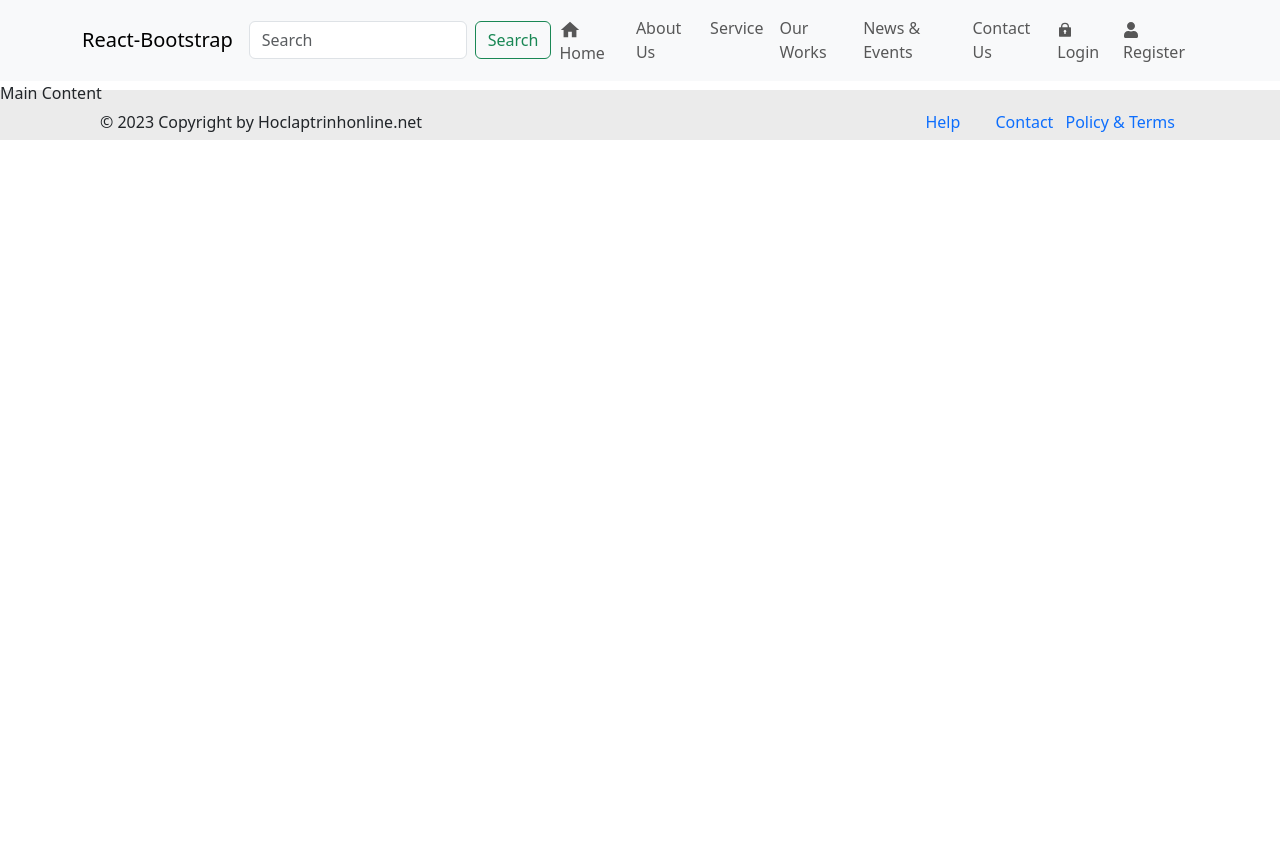
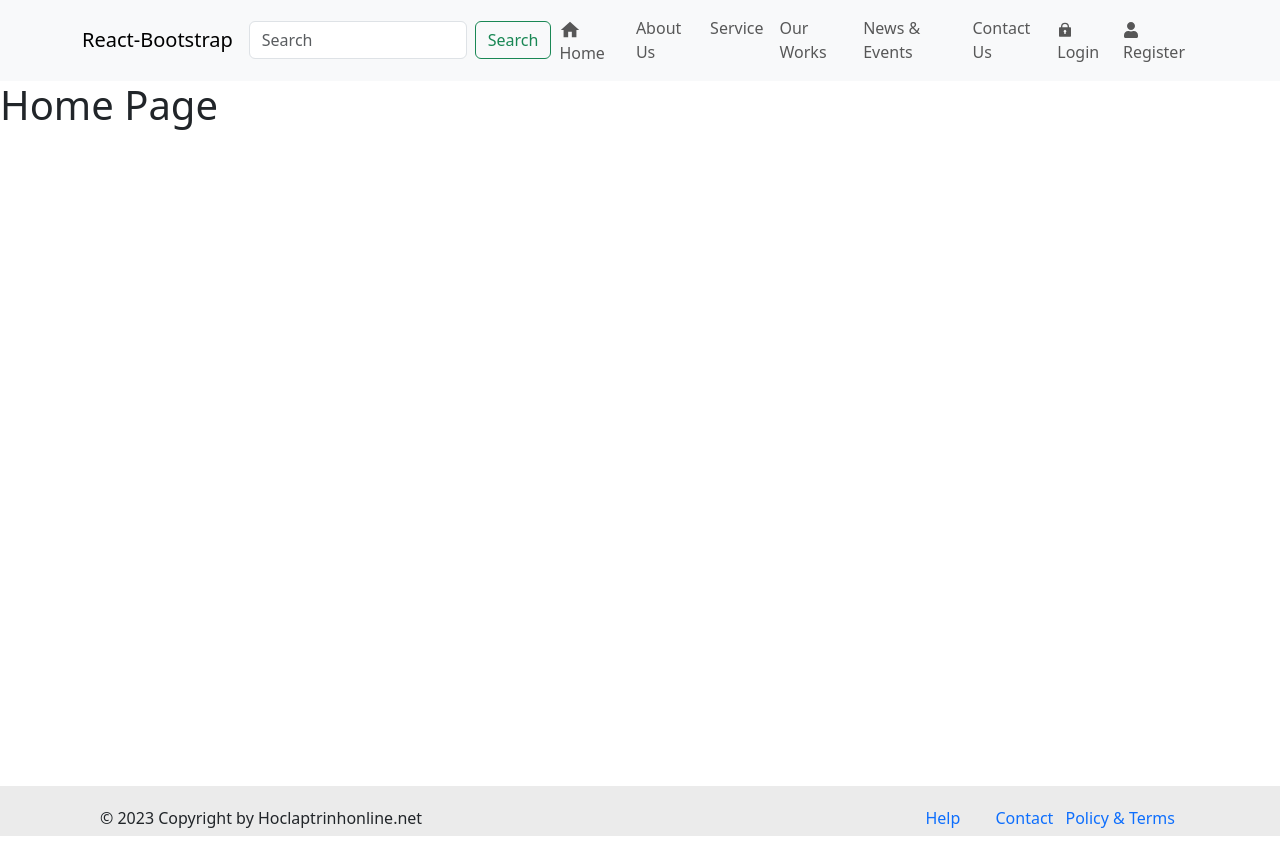
Before and after one commit to manngo2013/demo-fourth-project, a React (Create React App) app: page / in a window 1280 px wide. Before the commit the page ends 800 px from the top, so only its background shows below. Built offline with nearby package versions, Linux system fonts and the light colour scheme.

Commit message:
Lecture 41: Nested Routes - Outlet - Index Routes

```diff
--- a/src/App.js
+++ b/src/App.js
@@ -1,12 +1,14 @@
+import { Outlet } from 'react-router-dom';
 import Footer from './components/Footer';
 import Header from './components/Header';
+import styles from './App.module.scss';
 
 function App() {
   return (
     <div>
       <Header />
-      <div>
-        Main Content
+      <div className={styles.appContent}>
+        <Outlet />
       </div>
       <Footer />
     </div>
--- /dev/null
+++ b/src/App.module.scss
@@ -0,0 +1,3 @@
+.appContent {
+  min-height: 90vh;
+}
--- a/src/index.js
+++ b/src/index.js
@@ -7,15 +7,18 @@ import { BrowserRouter, Route, Routes } from 'react-router-dom';
 import About from './pages/About';
 import Service from './pages/Service';
 import 'bootstrap/dist/css/bootstrap.min.css';
+import Home from './pages/Home';
 
 const root = ReactDOM.createRoot(document.getElementById('root'));
 root.render(
   <React.StrictMode>
     <BrowserRouter>
       <Routes>
-        <Route path="/" element={<App />} />
-        <Route path="about" element={<About />} />
-        <Route path="service" element={<Service />} />
+        <Route path="/" element={<App />}>
+          <Route index element={<Home />} />
+          <Route path="about" element={<About />} />
+          <Route path="service" element={<Service />} />
+        </Route>
       </Routes>
     </BrowserRouter>
   </React.StrictMode>
--- /dev/null
+++ b/src/pages/Home.jsx
@@ -0,0 +1,11 @@
+import React from "react";
+
+function Home(props) {
+  return (
+    <div>
+      <h1>Home Page</h1>
+    </div>
+  );
+}
+
+export default Home;
```
Also changed, not shown: src/App.css (deleted, +0 -38 lines).
